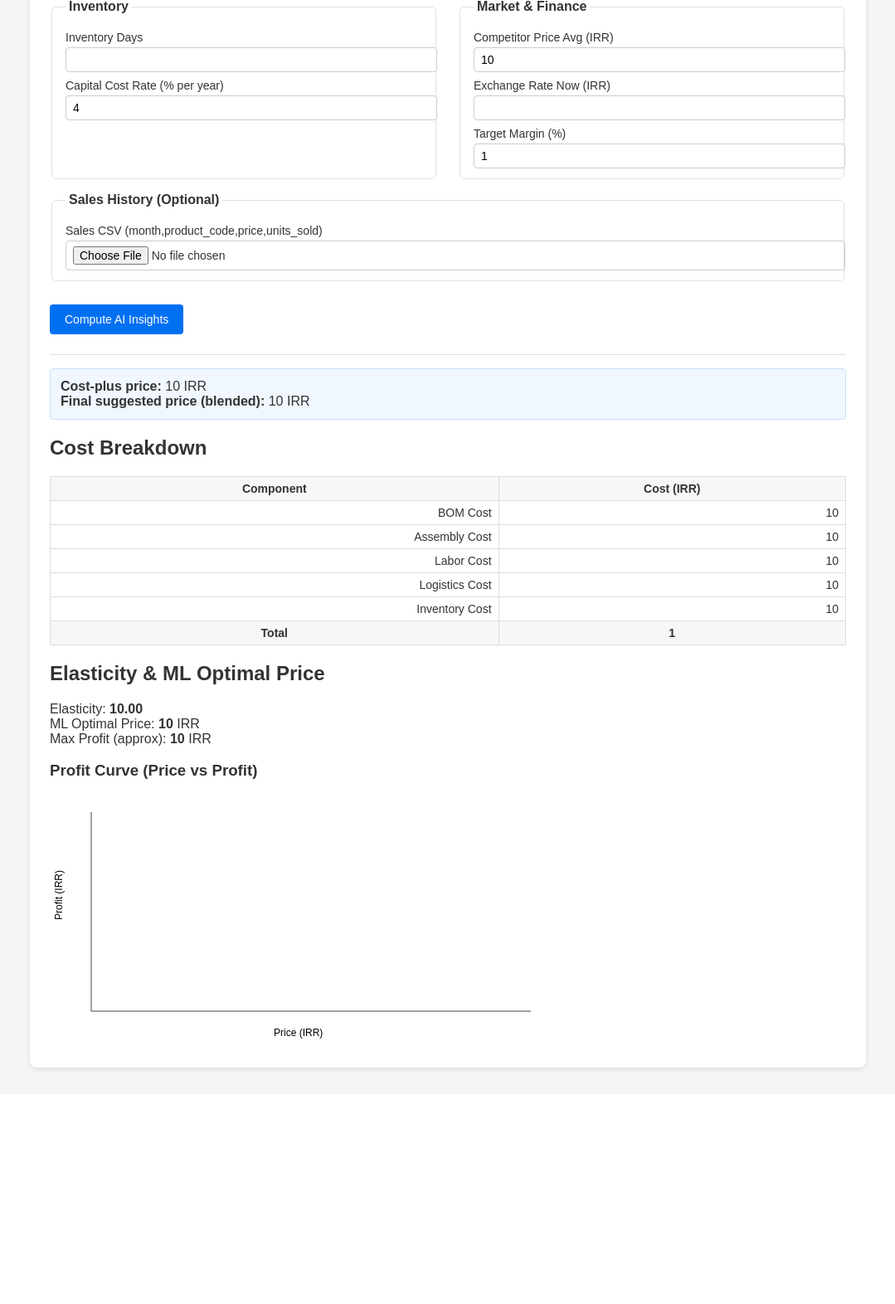
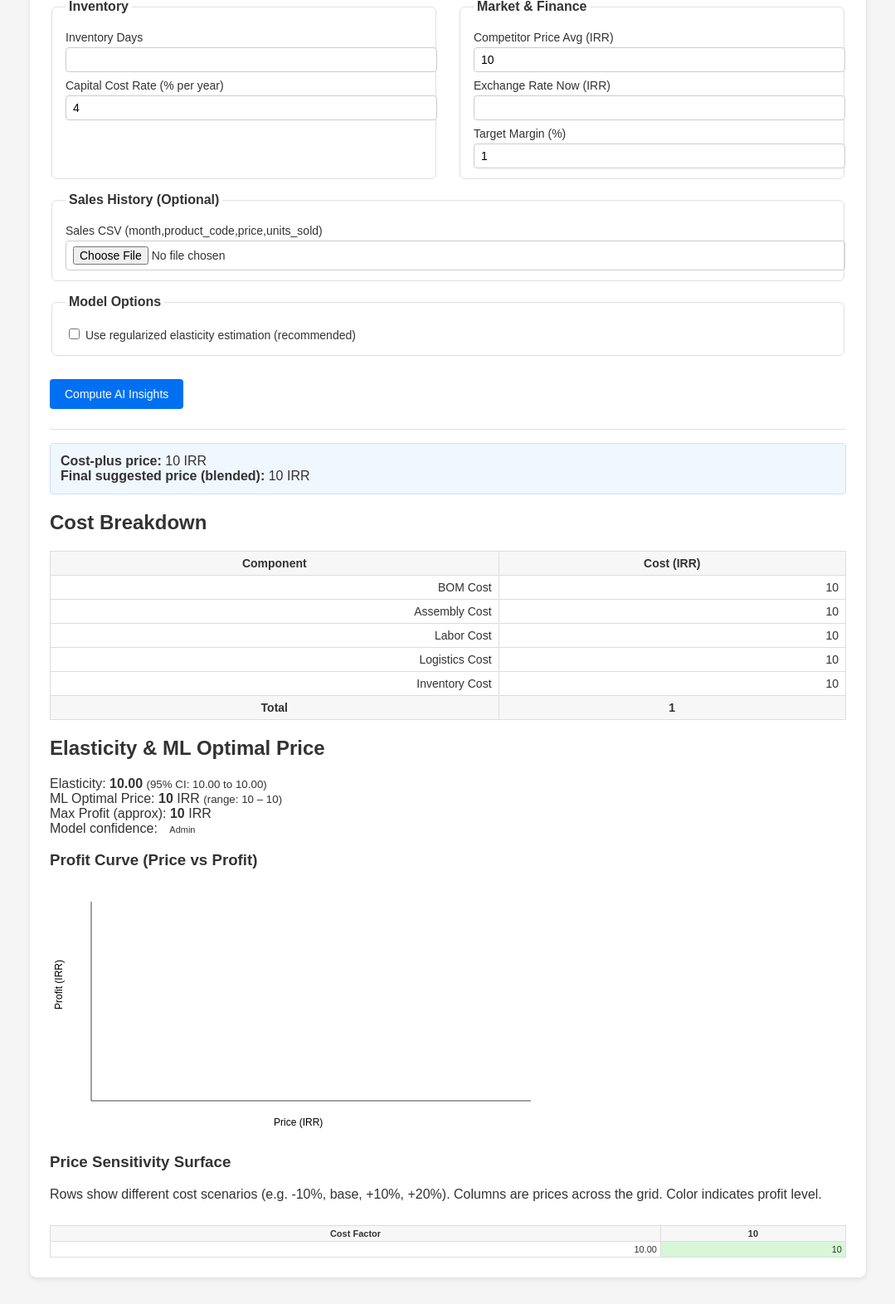
Before and after one commit to dev-shahrooz/Smart-Pricing, a Django app: template templates/pricing/ai_insights.html in a window 1280 px wide. Shown: the part 602-2174 px from the top of the page at 83% size, without its empty margins (100-1179 px from the left). Before the commit the page ends 1895 px from the top, so only its background shows below. Run offline with Django 4.2, Linux system fonts and the light colour scheme; the template is opened without the code that fills it: most values are stand-ins (such as "Sample title", 1, 10 or a date in 2020).

Commit message:
Upgrade ML pipeline with regularization and CI

```diff
--- /dev/null
+++ b/pricing/templatetags/pricing_extras.py
@@ -0,0 +1,21 @@
+from __future__ import annotations
+
+from django import template
+
+register = template.Library()
+
+
+@register.filter
+def zip_lists(list_a, list_b):
+    """Zip two iterables for template consumption."""
+    if list_a is None or list_b is None:
+        return []
+    return zip(list_a, list_b)
+
+
+@register.filter
+def multiply(value, arg):
+    try:
+        return float(value) * float(arg)
+    except (TypeError, ValueError):
+        return 0.0
--- a/templates/pricing/ai_insights.html
+++ b/templates/pricing/ai_insights.html
@@ -1,4 +1,5 @@
 {% extends "base.html" %}
+{% load pricing_extras %}
 
 {% block title %}AI Pricing Insights{% endblock %}
 
@@ -88,6 +89,21 @@
     th {
         background: #f7f7f7;
         text-align: center;
+    }
+    .badge-ml {
+        display: inline-block;
+        padding: 2px 6px;
+        border-radius: 4px;
+        font-size: 11px;
+        margin-left: 4px;
+    }
+    .badge-high { background:#d4f4dd; color:#256b2b; }
+    .badge-medium { background:#fff4cc; color:#8a6d1f; }
+    .badge-low { background:#ffe0e0; color:#a94442; }
+    .heatmap-table th,
+    .heatmap-table td {
+        font-size: 11px;
+        padding: 3px 4px;
     }
 </style>
 {% endblock %}
@@ -188,6 +204,15 @@
             <input type="file" id="sales_file" name="sales_file" accept=".csv">
         </fieldset>
 
+        <fieldset class="full-width">
+            <legend>Model Options</legend>
+            <label>
+                <input type="checkbox" name="use_regularization"
+                       {% if form_values.use_regularization|default_if_none:"on" == "on" %}checked{% endif %}>
+                Use regularized elasticity estimation (recommended)
+            </label>
+        </fieldset>
+
         <div class="full-width">
             <button type="submit">Compute AI Insights</button>
         </div>
@@ -228,9 +253,39 @@
                 <p><strong>Warning:</strong> ML found no profitable price in the observed range.</p>
             {% endif %}
             <p>
-                Elasticity: <strong>{{ elasticity_result.elasticity|floatformat:2 }}</strong><br>
-                ML Optimal Price: <strong>{{ elasticity_result.optimal_price|floatformat:0 }}</strong> IRR<br>
-                Max Profit (approx): <strong>{{ elasticity_result.max_profit|floatformat:0 }}</strong> IRR
+                Elasticity:
+                <strong>{{ elasticity_result.elasticity|floatformat:2 }}</strong>
+                {% if elasticity_result.elasticity_ci %}
+                    <small>
+                        (95% CI:
+                        {{ elasticity_result.elasticity_ci.0|floatformat:2 }}
+                        to
+                        {{ elasticity_result.elasticity_ci.1|floatformat:2 }})
+                    </small>
+                {% endif %}
+                <br>
+
+                ML Optimal Price:
+                <strong>{{ elasticity_result.optimal_price|floatformat:0 }}</strong> IRR
+                {% if elasticity_result.optimal_price_ci %}
+                    <small>
+                        (range:
+                        {{ elasticity_result.optimal_price_ci.0|floatformat:0 }}
+                        – {{ elasticity_result.optimal_price_ci.1|floatformat:0 }})
+                    </small>
+                {% endif %}
+                <br>
+
+                Max Profit (approx):
+                <strong>{{ elasticity_result.max_profit|floatformat:0 }}</strong> IRR
+                <br>
+
+                {% if elasticity_result.confidence_level %}
+                    Model confidence:
+                    <span class="badge-ml badge-{{ elasticity_result.confidence_level }}">
+                        {{ elasticity_result.confidence_level|title }}
+                    </span>
+                {% endif %}
             </p>
 
             {% if price_grid and profit_grid %}
@@ -313,6 +368,48 @@
                     ctx.restore();
                 </script>
             {% endif %}
+
+            {% if elasticity_result.sensitivity_matrix and elasticity_result.cost_factors %}
+                <h3>Price Sensitivity Surface</h3>
+                <p class="hint">
+                    Rows show different cost scenarios (e.g. -10%, base, +10%, +20%).
+                    Columns are prices across the grid. Color indicates profit level.
+                </p>
+                <div style="overflow-x:auto;">
+                    <table class="heatmap-table">
+                        <thead>
+                            <tr>
+                                <th>Cost Factor</th>
+                                {% for p in elasticity_result.price_grid %}
+                                    {% if forloop.counter0|divisibleby:5 %}
+                                        <th>{{ p|floatformat:0 }}</th>
+                                    {% endif %}
+                                {% endfor %}
+                            </tr>
+                        </thead>
+                        <tbody>
+                            {% for row, factor in elasticity_result.sensitivity_matrix|zip_lists:elasticity_result.cost_factors %}
+                                <tr>
+                                    <td>{{ factor|floatformat:2 }}</td>
+                                    {% for cell in row %}
+                                        {% if forloop.counter0|divisibleby:5 %}
+                                            {% with v=cell %}
+                                                {% if v < 0 %}
+                                                    <td style="background:#ffe0e0;">{{ v|floatformat:0 }}</td>
+                                                {% elif v < elasticity_result.max_profit|multiply:0.5 %}
+                                                    <td style="background:#fff7cc;">{{ v|floatformat:0 }}</td>
+                                                {% else %}
+                                                    <td style="background:#d7f7d7;">{{ v|floatformat:0 }}</td>
+                                                {% endif %}
+                                            {% endwith %}
+                                        {% endif %}
+                                    {% endfor %}
+                                </tr>
+                            {% endfor %}
+                        </tbody>
+                    </table>
+                </div>
+            {% endif %}
         {% endif %}
     </div>
     {% endif %}
```
Also changed, not shown: pricing/ml/demand_elasticity.py (+121 -21 lines), pricing/views.py (+14 -5 lines), pricing/templatetags/__init__.py (added).
